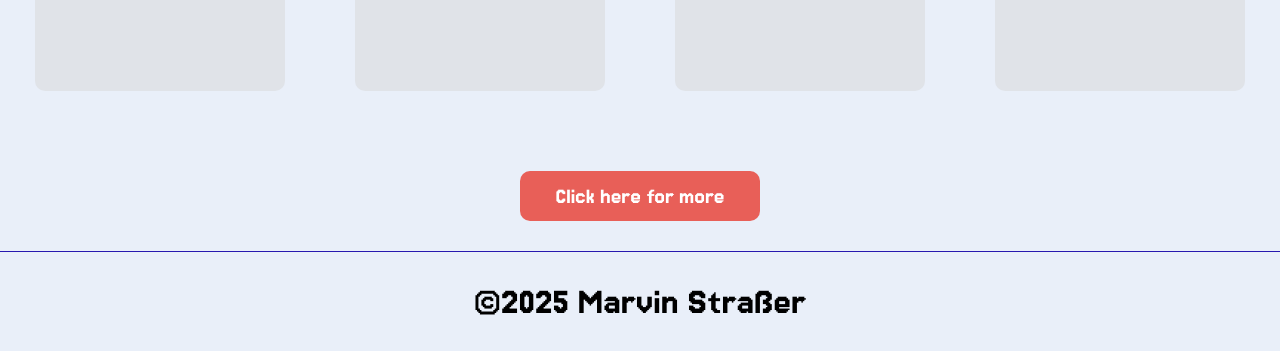
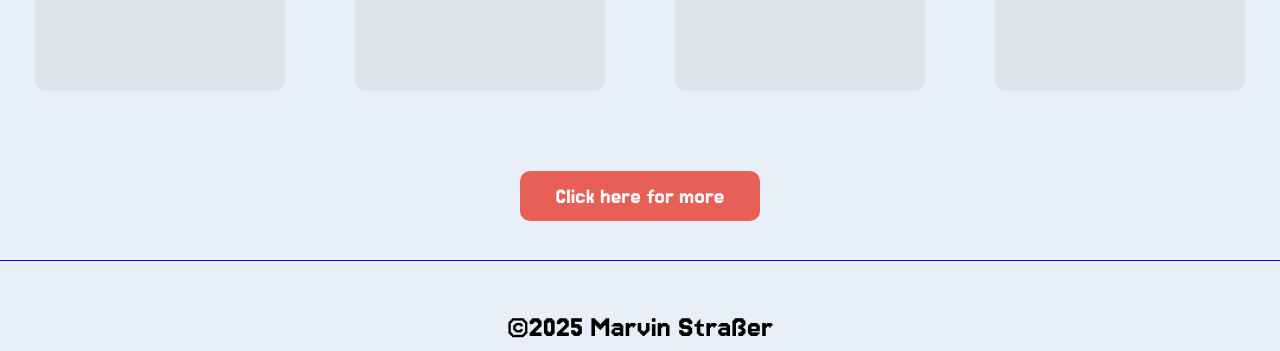
Before and after one commit to MarvinStrasser/Pokedex, a plain HTML site: page index.html in a window 1280 px wide. Shown: the part 1899-2250 px from the top of the page. Drawn offline with Linux system fonts and the light colour scheme; no server answers.

Commit message:
Final after feedback

```diff
--- a/index.html
+++ b/index.html
@@ -20,12 +20,14 @@
 </head>
 
 <body onload="onloadFunc()">
+    <div class="page_wrapper">
         <header>
             <div class="header_content">
                 <a href="index.html"><img class="header_img" src="assets/img/Pokedex.png" alt="Pokedex"></a>
                 <input id="search_bar" class="search_bar" type="search" placeholder="Find your Pokemon here"
                     onkeyup="searchPokemon()">
             </div>
+            <div class="seperator"></div>
         </header>
 
         <div id="loadingOverlay" class="loading-overlay d-none">
@@ -177,7 +179,7 @@
 
             </section>
 
-        <section id="big_main_section" class="big_main_section"  onclick="clickCloseOverlay(event, this)">
+            <section id="big_main_section" class="big_main_section" onclick="clickCloseOverlay(event, this)">
                 <div id="big_card" class="big_pokemon_card">
                     <button class="close_button" onclick="closeBigCard()">X</button>
                     <div>
@@ -204,13 +206,15 @@
                 </button>
             </section>
         </main>
-
+    </div>
     <footer>
+        <div class="seperator"></div>
         <div class="footer_information">
             <p>&copy;2025 Marvin Straßer</p>
 
         </div>
     </footer>
+
 </body>
 
 </html>
--- a/scripts/big_cards.js
+++ b/scripts/big_cards.js
@@ -1,4 +1,5 @@
 let currentBigIndex = 0;
+
 async function showBigCard(index) {
     currentBigIndex = index;
     let pokemon = allPokemon[index];
--- a/scripts/search.js
+++ b/scripts/search.js
@@ -1,20 +1,18 @@
 let searchActive = false;
+
 async function searchPokemon() {
   const searchFilter = document.getElementById("search_bar").value.toLowerCase();
   const PkmCard = document.getElementById("poke_card_container");
   const btn = document.getElementById("loadMoreBtn");
 
   if (searchFilter.length < 3 && !searchActive) return;
-
   if (searchFilter.length < 3) {
     searchActive = false;
     if (btn) btn.style.display = "inline-block";
     PkmCard.innerHTML = "";
     addEmptyCards(shownPokemon);
-    await addApiInfoFrom(0, shownPokemon);
-    return;
+    await addApiInfoFrom(0, shownPokemon);return;
   }
-
   searchActive = true;
   if (btn) btn.style.display = "none";
   const hits = allPokemon.filter(function(p){ return p.name.toLowerCase().includes(searchFilter); });
--- a/styles/standards.css
+++ b/styles/standards.css
@@ -12,10 +12,12 @@
     scroll-behavior: smooth;
     margin: 0;
     padding: 0;
-    font-family: libre_caslon_text;
+    font-family: 'Jersey15', sans-serif;
+}
+
+.page_wrapper {
     max-width: 1920px;
-    font-family: 'Jersey15', sans-serif;
-
+    margin: 0 auto;
 }
 
 main {
@@ -26,6 +28,7 @@ body {
     position: relative;
     min-height: 100dvh;
     background-color: #e9eff9;
+    font-family: Jersey15;
 }
 
 /* buttons */
--- a/styles/style.css
+++ b/styles/style.css
@@ -6,7 +6,6 @@ header {
     left: 0;
     width: 100%;
     z-index: 1000;
-    border-bottom: 1px solid #2718af;
     background: #e9eff9;
 }
 
@@ -16,7 +15,15 @@ header {
     align-items: center;
     justify-content: space-between;
     padding: 0px 16px 0px 16px;
+    max-width: 1920px;
+    margin: 0 auto;
 
+}
+
+.seperator{
+    width: 100%;
+    height: 1px;
+    background-color: blue;
 }
 
 .search_bar {
@@ -237,11 +244,12 @@ footer {
     width: 100%;
     display: flex;
     justify-content: center;
-    border-top: 1px solid #2718af;
+    flex-direction: column;
 }
 
 .footer_information {
-    display: flex;
-    align-items: center;
-    font-size: 40px;
+  max-width: 1920px;
+  margin: 0 auto;
+  margin-top: 50px;
+  font-size: 32px;
 }
```
Lines whose indentation alone changed are shown as unchanged.
